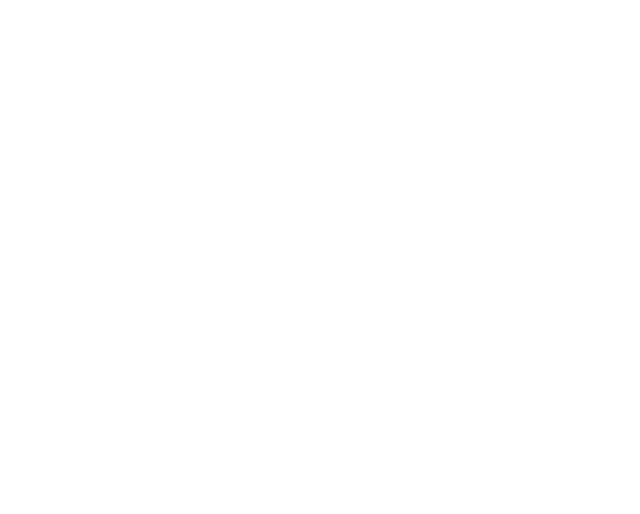
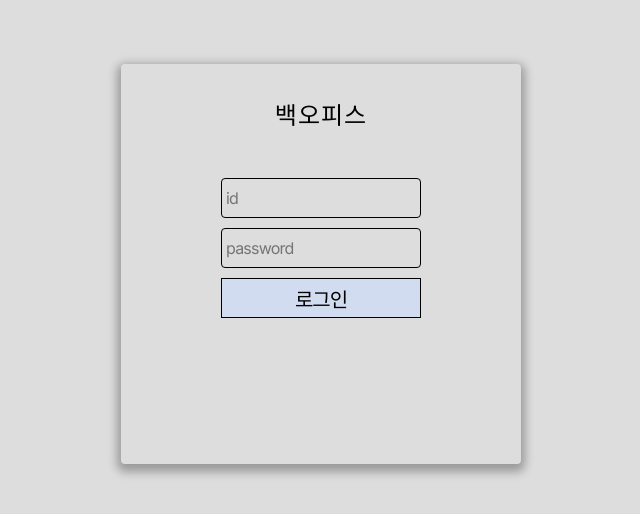
Before and after one commit to wanted-pre-onboarding-FE-02/moa-data, a React (Create React App) app: page /login in a window 1280 px wide. Before the commit this address had no page. Shown: the part 136-650 px from the top of the page, without its empty margins (319-959 px from the left). Built offline with nearby package versions, Linux system fonts and the light colour scheme.

Commit message:
markdown: 로그인창 마크다운

```diff
--- /dev/null
+++ b/src/pages/LoginPage/LoginPage.module.scss
@@ -0,0 +1,34 @@
+.form {
+  width: 400px;
+  height: 400px;
+  padding: 40px;
+  border-radius: 4px;
+  box-shadow: 0 4px 10px 4px rgba(0, 0, 0, 30%);
+
+  & h1 {
+    margin-bottom: 50px;
+    font-size: 24px;
+    text-align: center;
+    letter-spacing: 1px;
+  }
+
+  & input {
+    display: block;
+    width: 200px;
+    height: 40px;
+    padding: 4px;
+    margin: 10px auto;
+    border: 1px solid black;
+    border-radius: 4px;
+  }
+
+  & button {
+    display: block;
+    width: 200px;
+    height: 40px;
+    margin: 0 auto;
+    font-size: 20px;
+    background-color: rgb(210, 220, 240);
+    border: 1px solid black;
+  }
+}
--- /dev/null
+++ b/src/pages/LoginPage/index.tsx
@@ -0,0 +1,14 @@
+import styles from './LoginPage.module.scss';
+
+const LoginPage = () => {
+  return (
+    <form className={styles.form}>
+      <h1>백오피스</h1>
+      <input type='text' className={styles.id} placeholder='id' />
+      <input type='password' className={styles.password} placeholder='password' />
+      <button type='submit'>로그인</button>
+    </form>
+  );
+};
+
+export default LoginPage;
--- a/src/routes/index.tsx
+++ b/src/routes/index.tsx
@@ -1,12 +1,12 @@
 import { Route, Routes } from 'react-router-dom';
 import Layout from '../components/Layout/Layout';
-import Page from '../pages/Page';
+import LoginPage from '../pages/LoginPage';
 
 const RootRoute = () => {
   return (
     <Routes>
       <Route path='/' element={<Layout />}>
-        <Route path='' element={<Page />} />
+        <Route path='login' element={<LoginPage />} />
       </Route>
     </Routes>
   );
```
